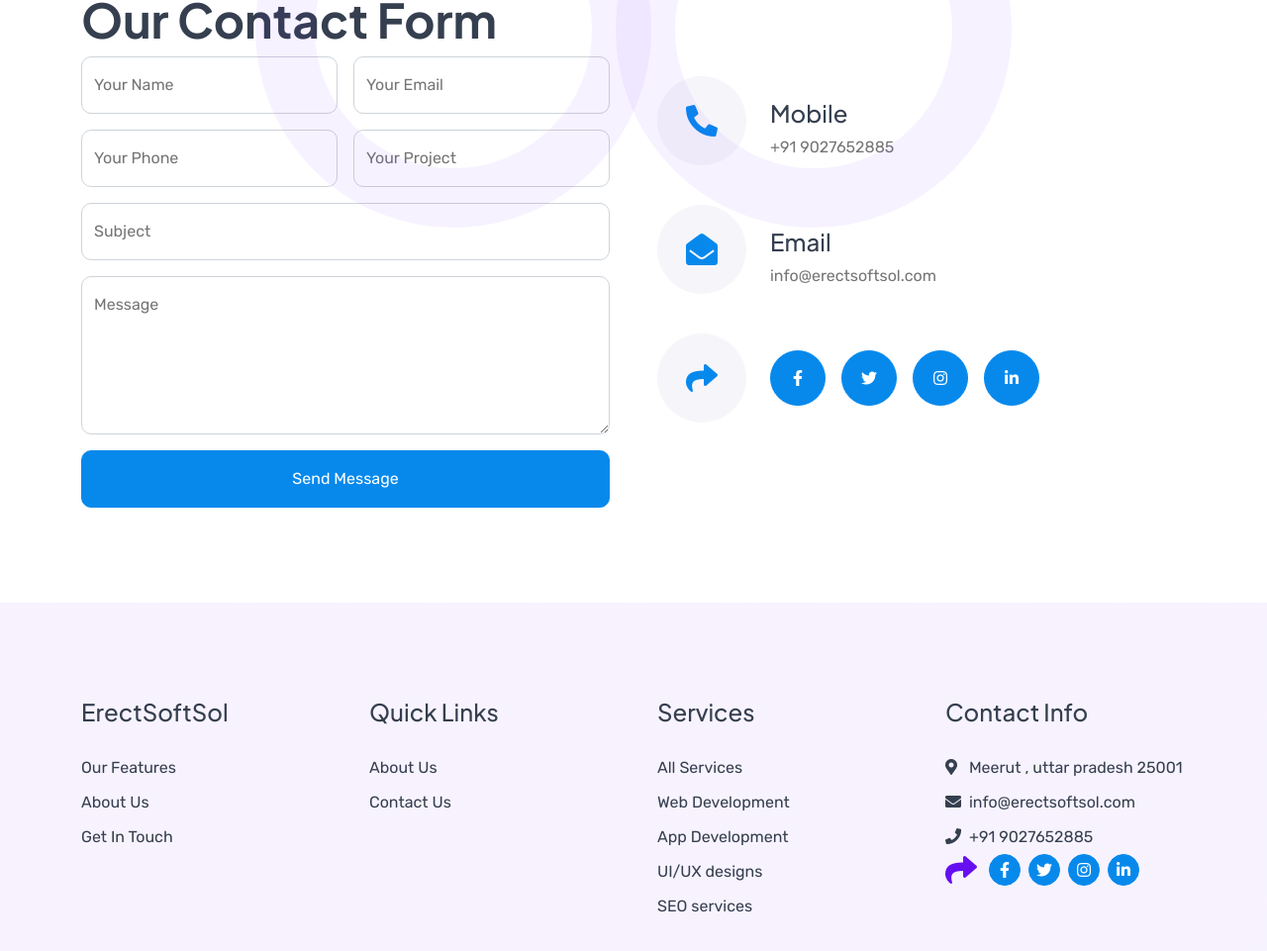
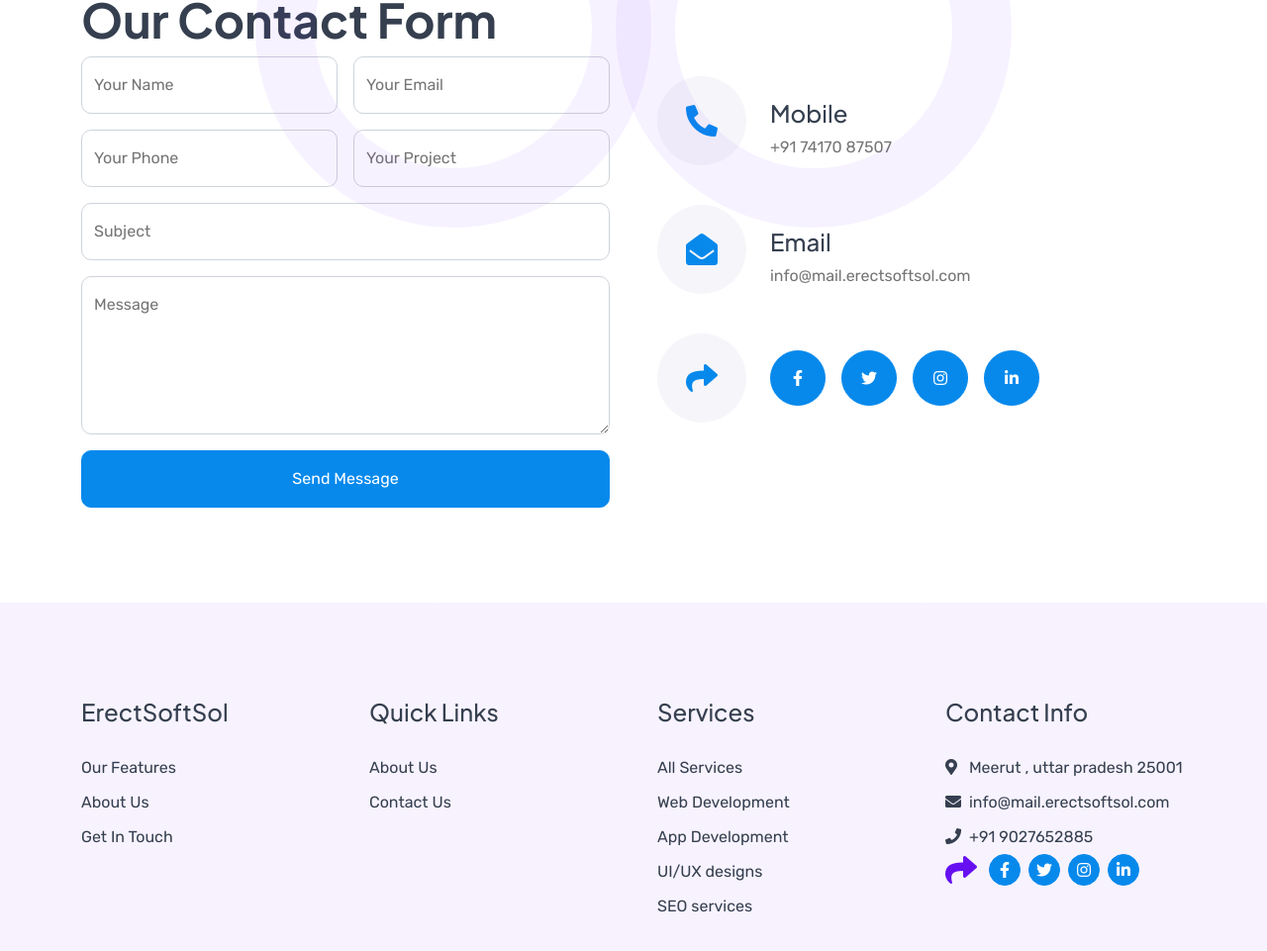
Before and after one commit to aryan-9898/ESS2, a plain HTML site: page contact.html in a window 1280 px wide. Shown: the part 263-1224 px from the top of the page at 99% size. Drawn offline with nearby package versions, Linux system fonts and the light colour scheme.

Commit message:
Update contact.html

```diff
--- a/contact.html
+++ b/contact.html
@@ -167,7 +167,7 @@
                             <div class="bg-light d-flex align-items-center justify-content-center mb-3" style="width: 90px; height: 90px; border-radius: 50px;"><i class="fa fa-phone-alt fa-2x text-primary"></i></div>
                             <div class="ms-4">
                                 <h4>Mobile</h4>
-                                <p class="mb-0">+91 9027652885</p>
+                                <p class="mb-0">+91 74170 87507</p>
 
                             </div>
                         </div>
@@ -175,7 +175,7 @@
                             <div class="bg-light d-flex align-items-center justify-content-center mb-3" style="width: 90px; height: 90px; border-radius: 50px;"><i class="fa fa-envelope-open fa-2x text-primary"></i></div>
                             <div class="ms-4">
                                 <h4>Email</h4>
-                                <p class="mb-0">info@erectsoftsol.com</p>
+                                <p class="mb-0">info@mail.erectsoftsol.com</p>
                                 <!-- <p class="mb-0">info@example.com</p> -->
                             </div>
                         </div>
@@ -244,7 +244,7 @@
                         <div class="footer-item d-flex flex-column">
                             <h4 class="mb-4 text-dark">Contact Info</h4>
                             <a href=""><i class="fa fa-map-marker-alt me-2"></i> Meerut , uttar pradesh 25001</a>
-                            <a href=""><i class="fas fa-envelope me-2"></i>info@erectsoftsol.com</a>
+                            <a href=""><i class="fas fa-envelope me-2"></i>info@mail.erectsoftsol.com</a>
                             <a href=""><i class="fas fa-phone me-2"></i>+91 9027652885</a>
 
                             <div class="d-flex align-items-center">
```
